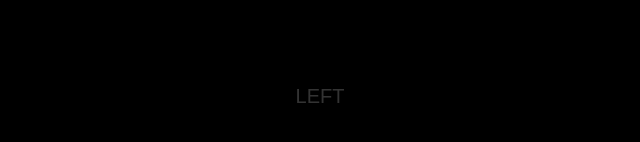
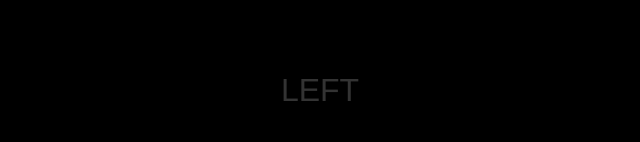
Before and after one commit to ericfhchen/left, a Next.js app: page / in a window 1280 px wide. Shown: the part 650-792 px from the top of the page, without its empty margins (320-960 px from the left). Built offline with nearby package versions, Linux system fonts and the light colour scheme.

Commit message:
increase text size

```diff
--- a/src/app/globals.css
+++ b/src/app/globals.css
@@ -17,7 +17,7 @@
 body {
   color: var(--foreground);
   background: var(--background);
-  font-family: Arial, Helvetica, sans-serif;
+  font-family: "HelveticaNeue-Light", "Helvetica Neue Light", "Helvetica Neue", Helvetica, Arial, sans-serif;
 }
 
 html, body {
@@ -25,3 +25,8 @@ html, body {
   height: 100%;
   touch-action: none; /* Prevents any scrolling or zooming */
 }
+
+.text-xl {
+  font-size: 2rem;
+  line-height: 2.5rem;
+}
```
